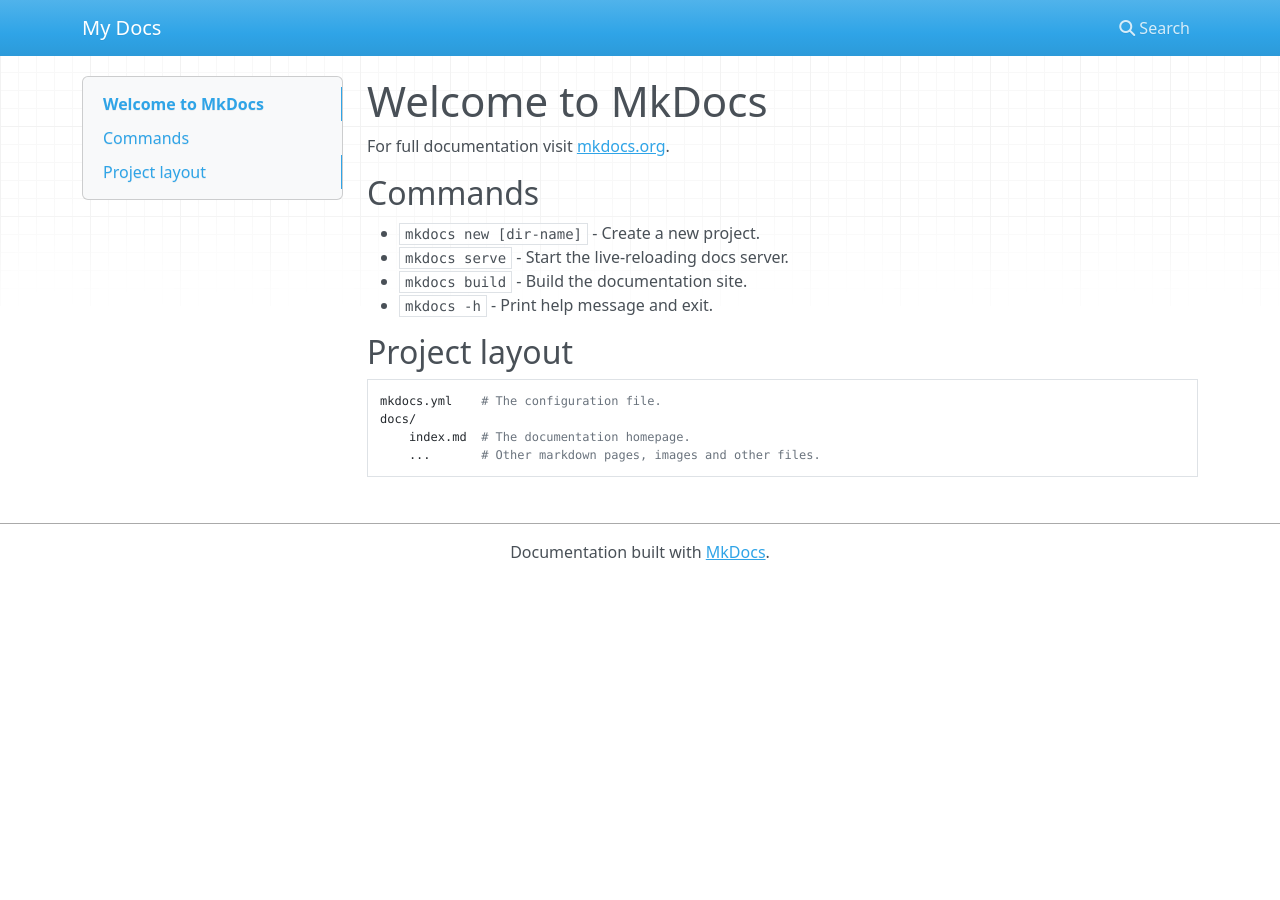
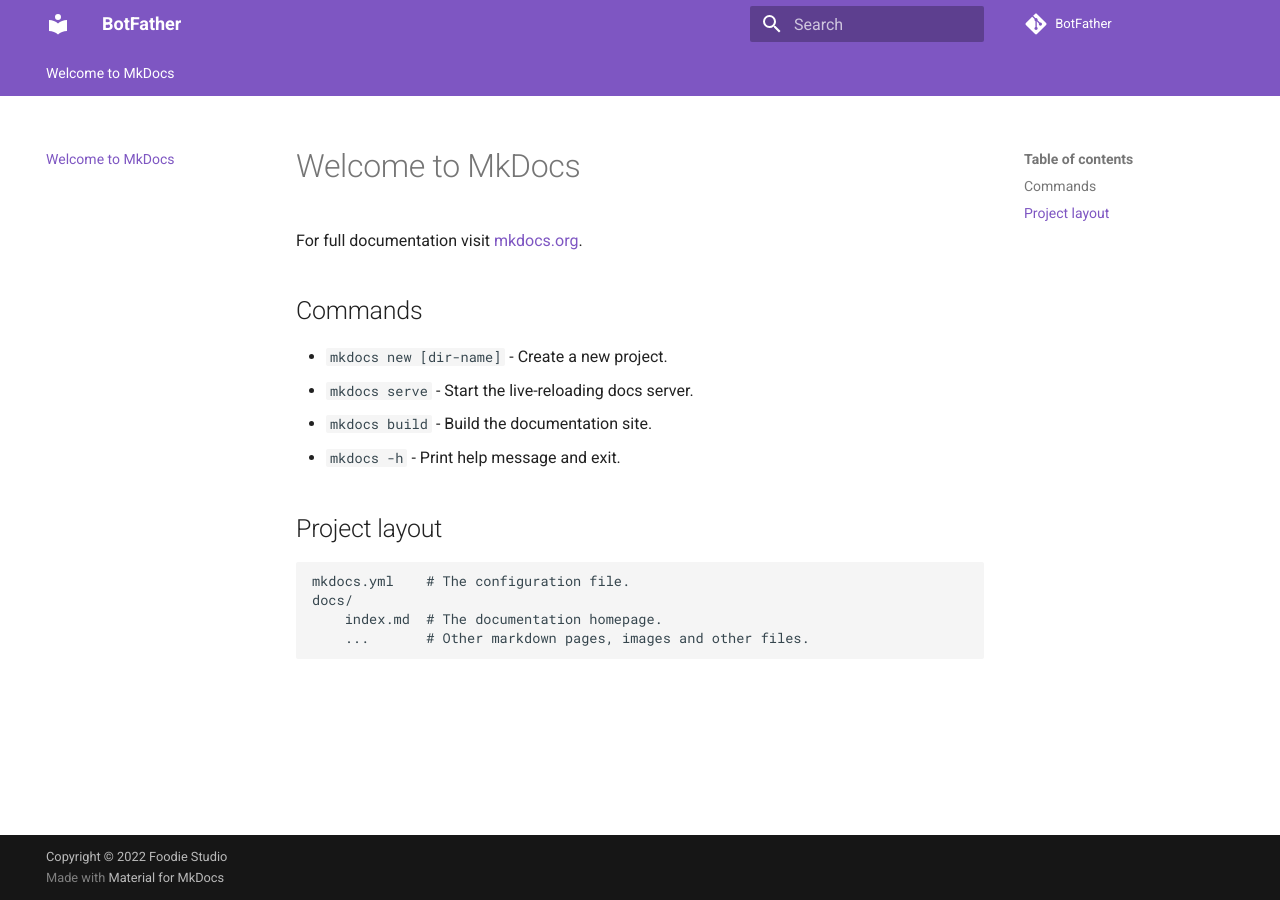
Before and after one commit to foodiestudio/BotFather, an MkDocs documentation site: the page built from docs/index.md, in a window 1280 px wide. Built offline with MkDocs 1.6.1 and Material for MkDocs 9.7.7, drawn with Linux system fonts in a browser that asks for light colours; nearby versions of some CDN libraries; comment, search, counter and statistics services are not loaded.

Commit message:
chore: 调整 mkdocs 配置

```diff
--- a/mkdocs.yml
+++ b/mkdocs.yml
@@ -1 +1,31 @@
-site_name: My Docs
+site_name: BotFather
+site_url: https://foodiestudio.github.io/BotFather/
+repo_name: BotFather
+repo_url: https://github.com/foodiestudio/BotFather
+site_description: "BotFather :father for bot "
+site_author: Foodie Studio
+copyright: 'Copyright &copy; 2022 Foodie Studio'
+remote_branch: gh-pages
+
+theme:
+  name: 'material'
+  palette:
+    primary: 'deep purple'
+    accent: 'pink'
+  features:
+    - navigation.tabs
+
+#extra_css:
+#  - 'css/app.css'
+
+markdown_extensions:
+  - codehilite:
+      guess_lang: false
+
+plugins:
+  - search
+#  - macros
+
+extra:
+  versions:
+    botfather: '0.0.1'
```
